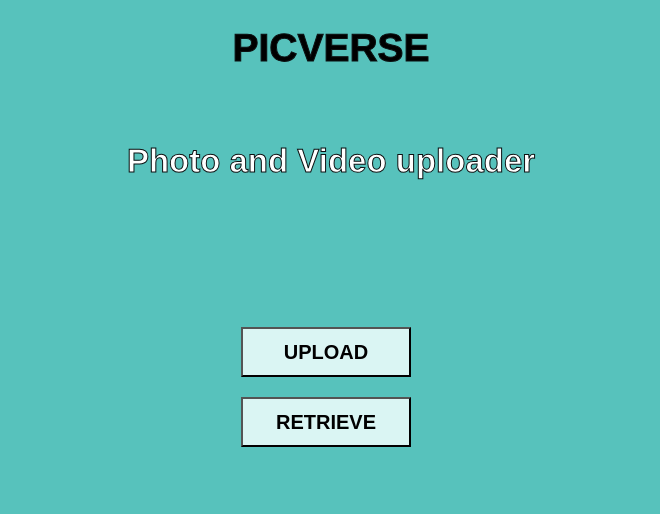
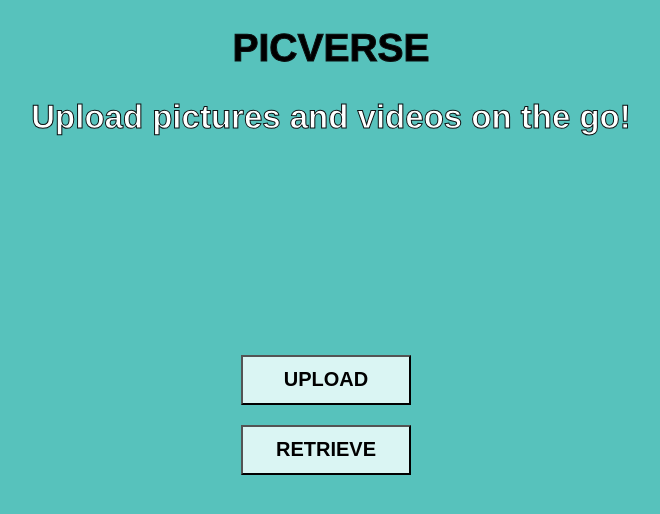
Before and after one commit to NotAseem/PICVERSE, a plain HTML site: page index.html in a window 1280 px wide. Shown: the whole page, without its empty margins (309-969 px from the left). Drawn offline with Linux system fonts and the light colour scheme; a web font is replaced by a local one.

Commit message:
Update index.html

```diff
--- a/index.html
+++ b/index.html
@@ -3,14 +3,15 @@
 <head>
     <meta name="viewport" content="width=device-width,initial-scale=1.0"/>
 	<title>PICVERSE!</title>
+    <link rel="preconnect" href="https://fonts.googleapis.com"><link rel="preconnect" href="https://fonts.gstatic.com" crossorigin><link href="https://fonts.googleapis.com/css2?family=Caveat:wght@700&family=Passions+Conflict&display=swap" rel="stylesheet">
     <link rel="stylesheet" href="style.css" />
 </head>
 <body>
     <div class="splash">
-        <header class="fade-in">Welcome to PICVERSE!</header>
+        <header class="fade-in">PICVERSE!</header>
     </div>
-    <h1>PICVERSE </h1><br>
-    <h2>Photo and Video uploader</h2>
+    <h1>PICVERSE</h1>
+    <h2>Upload pictures and videos on the go!</h2><br><br><br><br>
     <button class="button1" onclick="location.href=
     'https://s3.console.aws.amazon.com/s3/upload/varric123?region=ap-northeast-1'">UPLOAD</button><br>
     <button class="button2" onclick="location.href=
```
